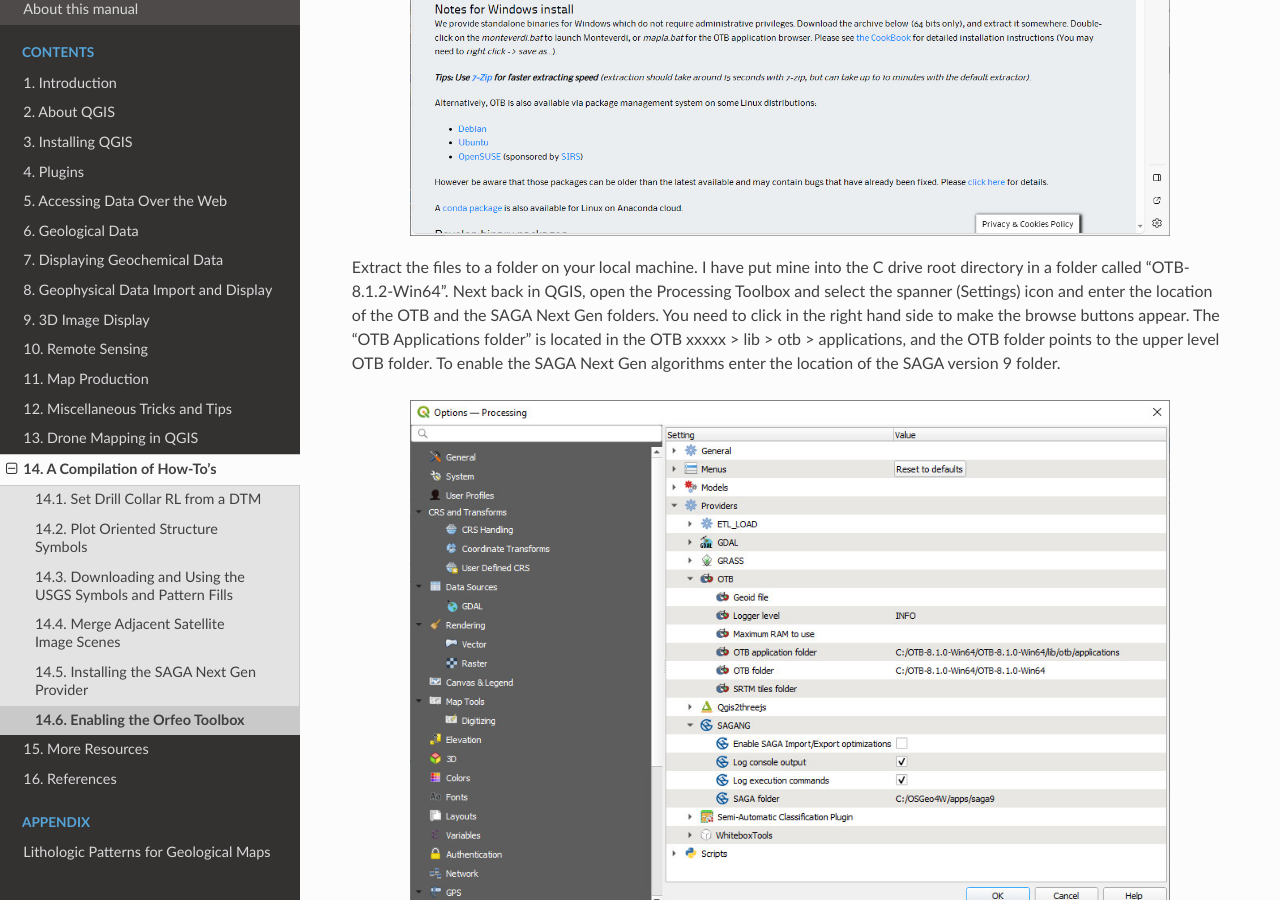
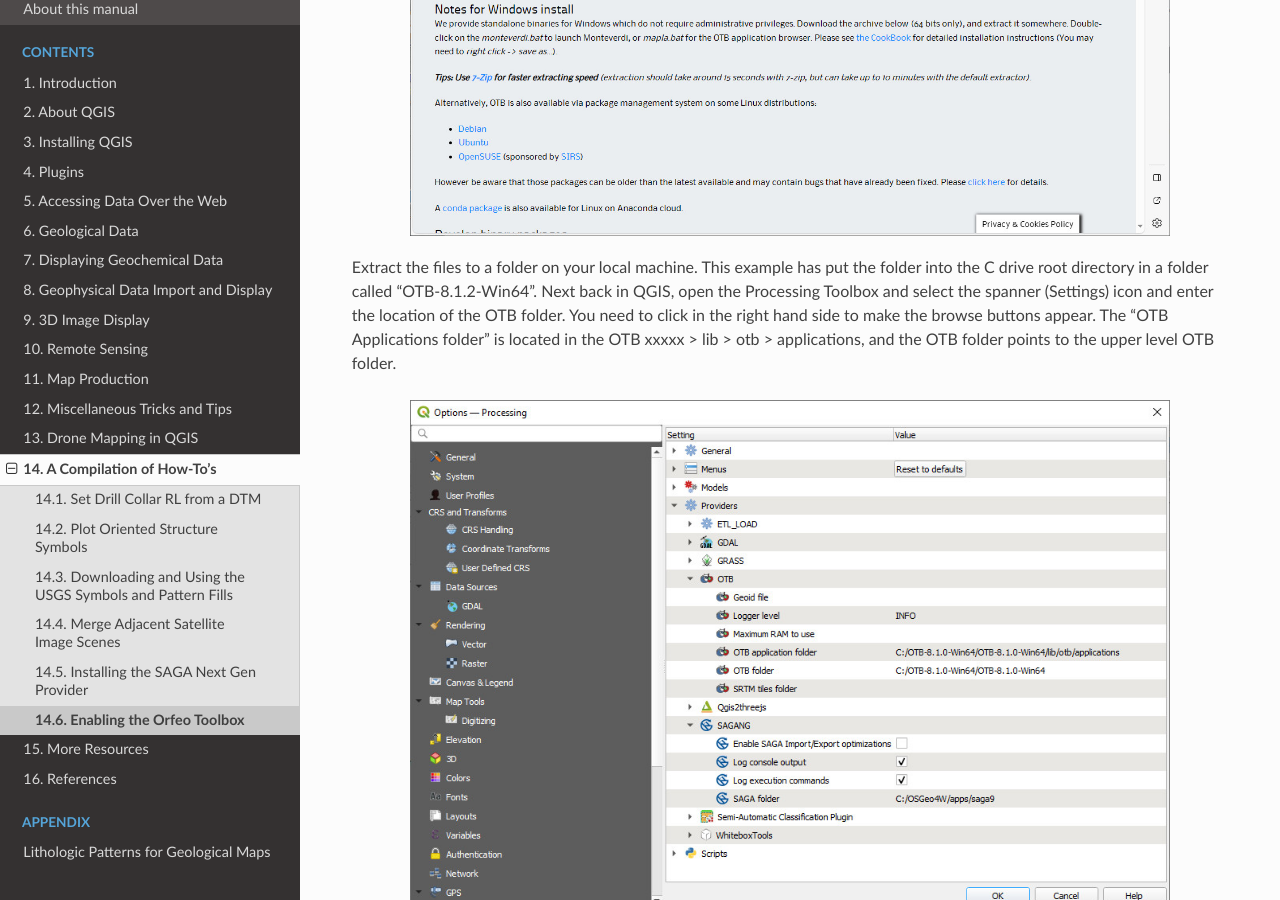
Before and after one commit to mammothgeospatial/qgis-in-mineral-exploration, a Sphinx documentation site: the page built from docs/source/how_to/add_orfeo.rst, in a window 1280 px wide and 900 px high, scrolled down 1169 px. Built offline with Sphinx 7.4.7 and the Read the Docs theme 2.0.0, drawn with Linux system fonts in a browser that asks for light colours.

Commit message:
updated SAGA and OTB pages

```diff
--- a/docs/source/how_to/add_orfeo.rst
+++ b/docs/source/how_to/add_orfeo.rst
@@ -12,9 +12,8 @@
   :align: center
 
 
-Extract the files to a folder on your local machine. I have put mine into the C drive root directory in a folder called “OTB-8.1.2-Win64”. Next back in QGIS, open the Processing Toolbox and select the spanner (Settings) icon and enter the location of the OTB and the SAGA Next Gen folders. You need to click in the right hand side to make the browse buttons appear.
+Extract the files to a folder on your local machine. This example has put the folder into the C drive root directory in a folder called “OTB-8.1.2-Win64”. Next back in QGIS, open the Processing Toolbox and select the spanner (Settings) icon and enter the location of the OTB folder. You need to click in the right hand side to make the browse buttons appear.
 The “OTB Applications folder” is located in the OTB xxxxx > lib > otb > applications, and the OTB folder points to the upper level OTB folder.
-To enable the SAGA Next Gen algorithms enter the location of the SAGA version 9 folder.
 
 .. image:: img/OTB_3.jpg
   :align: center
--- a/docs/source/how_to/add_saga_next_gen.rst
+++ b/docs/source/how_to/add_saga_next_gen.rst
@@ -28,4 +28,9 @@
 .. image:: img/saga_ng_6.jpg
   :align: center
 
+To enable the SAGA Next Gen algorithms enter the location of the SAGA version 9 folder.
+
+.. image:: img/OTB_3.jpg
+  :align: center
+
 You may need to re-start QGIS to see the new SAGA Next Gen algorithms appear in your Processing Toolbox.
```
